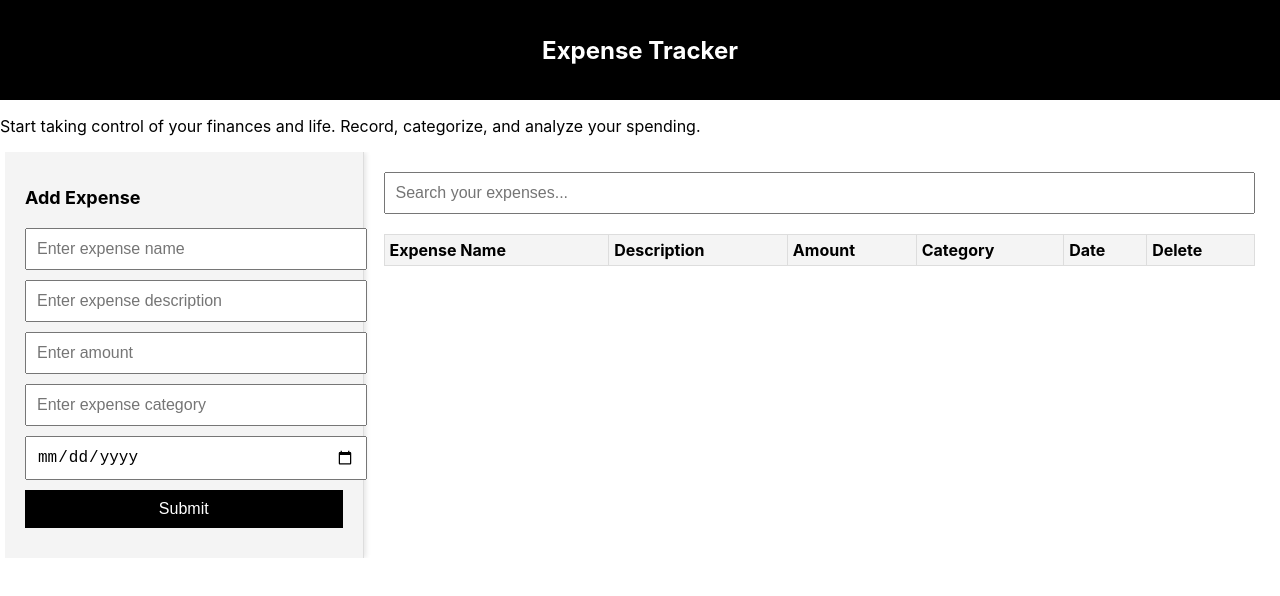
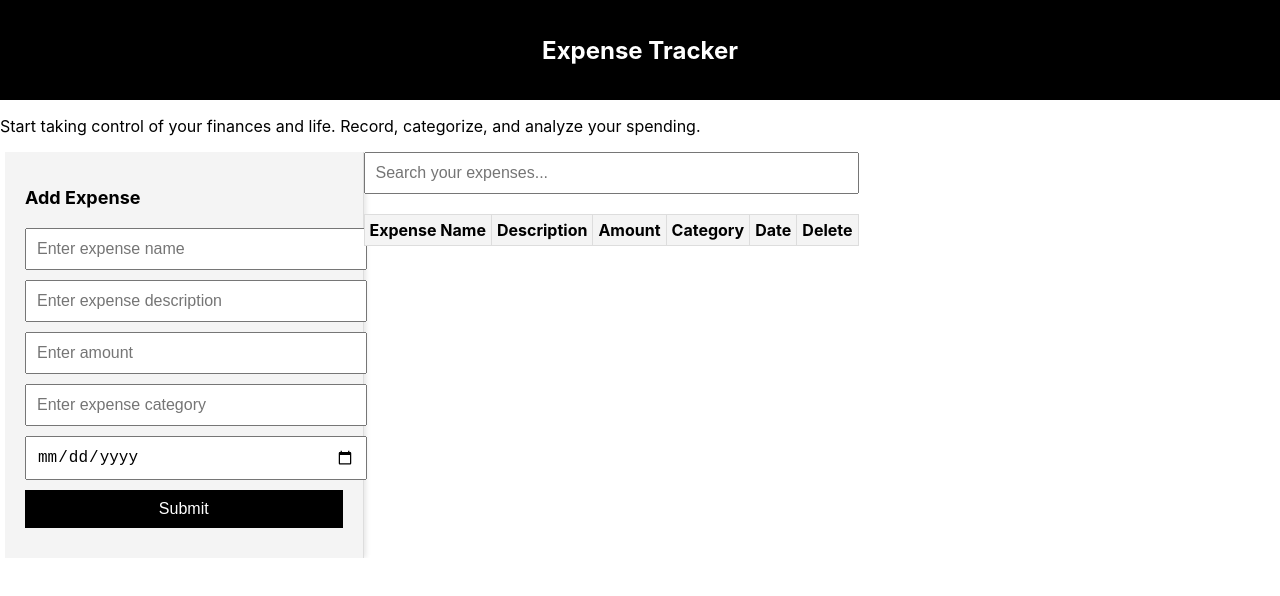
Before and after one commit to dylan-indieka/Expense-tracker, a React (Create React App) app: page / in a window 1280 px wide. Shown: the top 596 px of the page. Built offline with nearby package versions, Linux system fonts and the light colour scheme.

Commit message:
updated the stylings

```diff
--- a/src/App.css
+++ b/src/App.css
@@ -96,11 +96,7 @@ App {
   background-color: red;
 }
 
-.App-main {
-  flex: 1;
-  padding: 20px;
-  overflow-y: auto;
-}
+
 
 .search-bar {
   margin-bottom: 20px;
```
